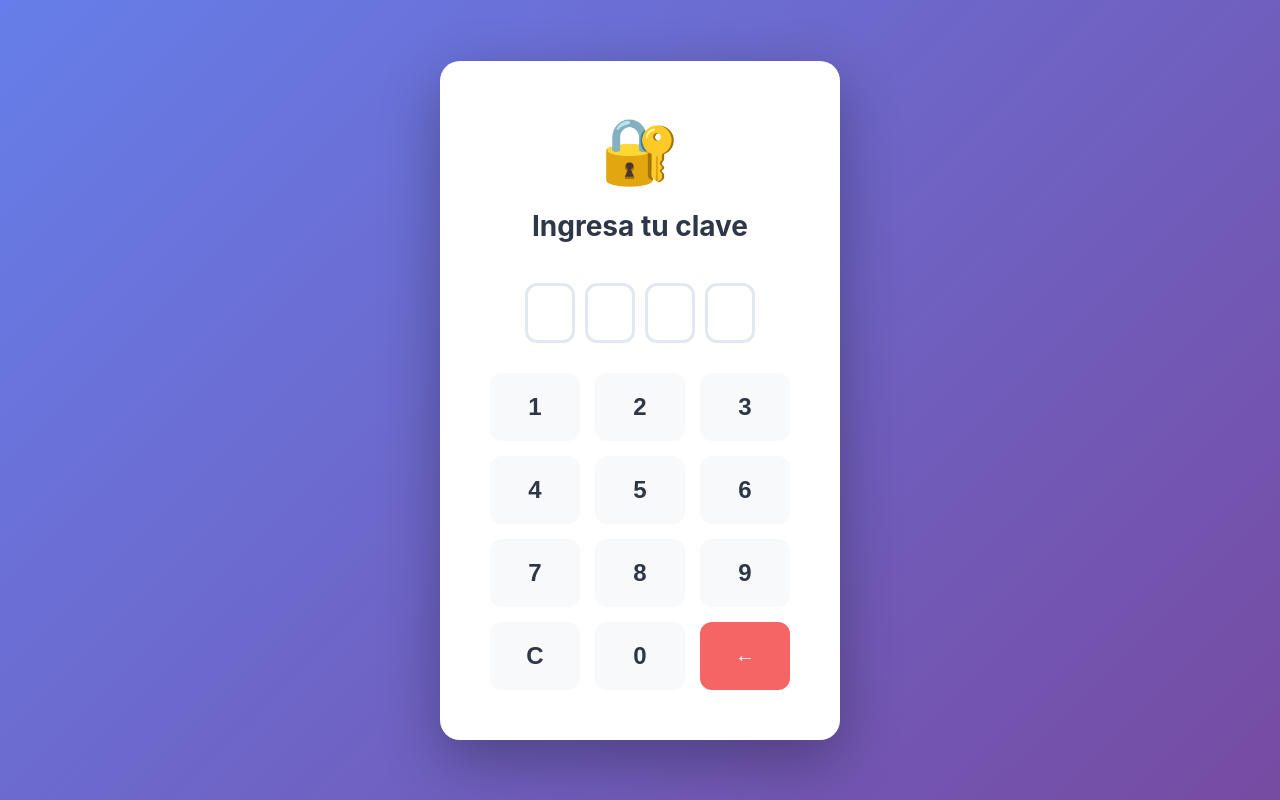
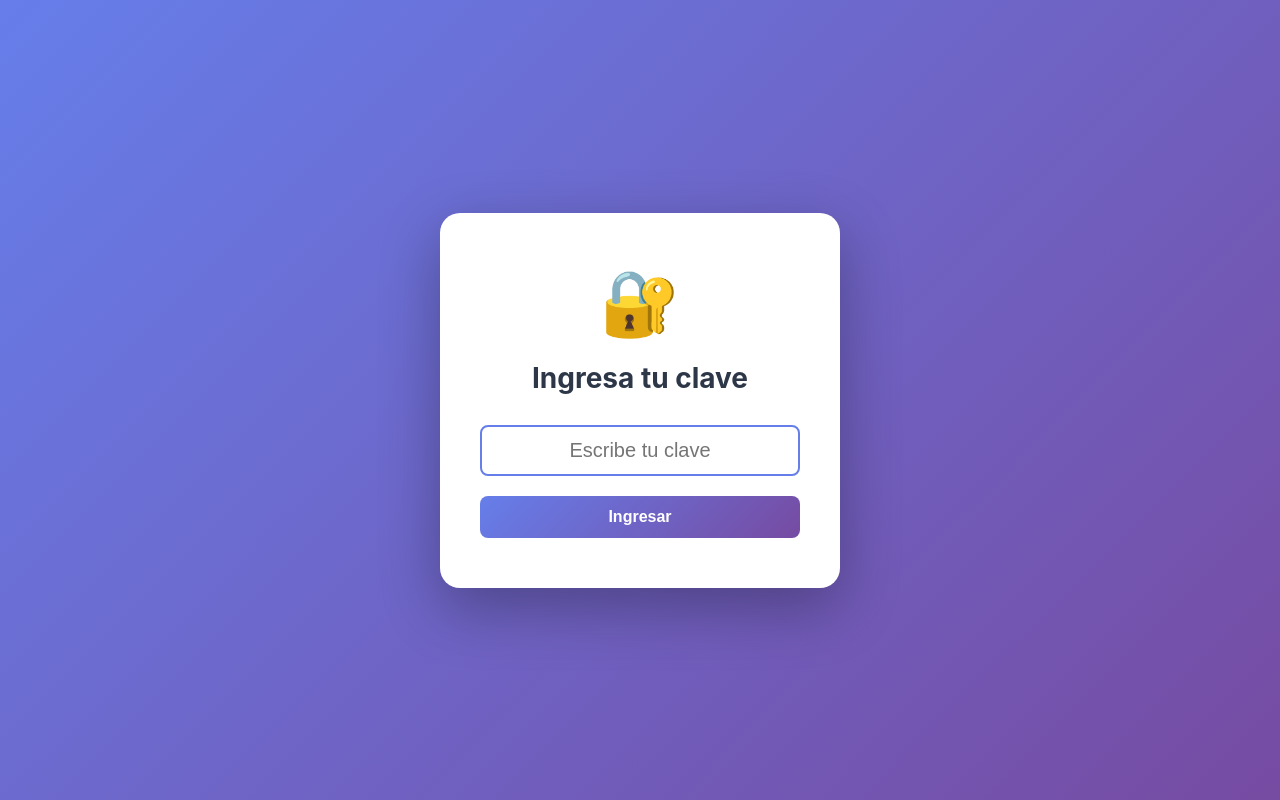
Before and after one commit to LuisDany04/simple-financial-tool, a plain HTML site: page index.html in a window 1280 px wide. Drawn offline with nearby package versions, Linux system fonts and the light colour scheme.

Commit message:
Removed pin and added ingresar button

```diff
--- a/index.html
+++ b/index.html
@@ -47,62 +47,8 @@
 
         .auth-box h1 {
             color: #2d3748;
-            margin-bottom: 40px;
+            margin-bottom: 30px;
             font-size: 28px;
-        }
-
-        .pin-input {
-            display: flex;
-            gap: 10px;
-            justify-content: center;
-            margin-bottom: 30px;
-        }
-
-        .pin-digit {
-            width: 50px;
-            height: 60px;
-            font-size: 32px;
-            text-align: center;
-            border: 3px solid #e2e8f0;
-            border-radius: 12px;
-            transition: all 0.3s;
-        }
-
-        .pin-digit:focus {
-            outline: none;
-            border-color: #667eea;
-            box-shadow: 0 0 0 3px rgba(102, 126, 234, 0.1);
-        }
-
-        .keypad {
-            display: grid;
-            grid-template-columns: repeat(3, 1fr);
-            gap: 15px;
-            max-width: 300px;
-            margin: 0 auto;
-        }
-
-        .key {
-            background: #f8f9fa;
-            border: none;
-            padding: 20px;
-            border-radius: 12px;
-            font-size: 24px;
-            font-weight: 600;
-            cursor: pointer;
-            transition: all 0.2s;
-            color: #2d3748;
-        }
-
-        .key:active {
-            transform: scale(0.95);
-            background: #e9ecef;
-        }
-
-        .key.delete {
-            background: #f56565;
-            color: white;
-            font-size: 20px;
         }
 
         .container {
@@ -484,12 +430,6 @@
             .auth-box {
                 padding: 40px 30px;
             }
-
-            .pin-digit {
-                width: 45px;
-                height: 55px;
-                font-size: 28px;
-            }
         }
     </style>
 </head>
@@ -500,26 +440,12 @@
             <div class="logo">🔐</div>
             <h1>Ingresa tu clave</h1>
             <div id="authError"></div>
-            <div class="pin-input">
-                <input type="password" class="pin-digit" maxlength="1" id="pin1" inputmode="numeric">
-                <input type="password" class="pin-digit" maxlength="1" id="pin2" inputmode="numeric">
-                <input type="password" class="pin-digit" maxlength="1" id="pin3" inputmode="numeric">
-                <input type="password" class="pin-digit" maxlength="1" id="pin4" inputmode="numeric">
-            </div>
-            <div class="keypad">
-                <button class="key" onclick="addDigit('1')">1</button>
-                <button class="key" onclick="addDigit('2')">2</button>
-                <button class="key" onclick="addDigit('3')">3</button>
-                <button class="key" onclick="addDigit('4')">4</button>
-                <button class="key" onclick="addDigit('5')">5</button>
-                <button class="key" onclick="addDigit('6')">6</button>
-                <button class="key" onclick="addDigit('7')">7</button>
-                <button class="key" onclick="addDigit('8')">8</button>
-                <button class="key" onclick="addDigit('9')">9</button>
-                <button class="key" onclick="clearPin()">C</button>
-                <button class="key" onclick="addDigit('0')">0</button>
-                <button class="key delete" onclick="deleteDigit()">←</button>
-            </div>
+            <form id="authForm">
+                <div class="form-group">
+                    <input type="password" id="passwordInput" placeholder="Escribe tu clave" autofocus required style="text-align: center; font-size: 20px;">
+                </div>
+                <button type="submit" id="loginBtn">Ingresar</button>
+            </form>
         </div>
     </div>
 
@@ -674,94 +600,44 @@
         // ============================================
         // ⚠️ CAMBIA ESTA CONTRASEÑA A LA QUE QUIERAS
         // ============================================
-        const MI_CLAVE = '3215';  // <-- Cámbiala aquí (puede ser números, letras, lo que sea)
+        const MI_CLAVE = '3215987';  // <-- Cámbiala aquí (puede ser números, letras, lo que sea)
 
         // ============================================
         // CONFIGURACIÓN DE SUPABASE
         // ============================================
-        const SUPABASE_URL = 'TU_SUPABASE_URL_AQUI';
-        const SUPABASE_KEY = 'TU_SUPABASE_ANON_KEY_AQUI';
-        const USER_ID = 'usuario-unico';  // ID fijo para tus datos
+        const SUPABASE_URL = 'https://arigopyvkmxxdaethtxc.supabase.co';
+        const SUPABASE_KEY = 'eyJhbGciOiJIUzI1NiIsInR5cCI6IkpXVCJ9.eyJpc3MiOiJzdXBhYmFzZSIsInJlZiI6ImFyaWdvcHl2a214eGRhZXRodHhjIiwicm9sZSI6ImFub24iLCJpYXQiOjE3NjEwODk2ODYsImV4cCI6MjA3NjY2NTY4Nn0._sOI8LD9WIs9nDsPvD3h6DLLlLEqkbtEXJtqQEKTKwo';
+        const USER_ID = 'Daniel';  // ID fijo para tus datos
 
         const supabase = window.supabase.createClient(SUPABASE_URL, SUPABASE_KEY);
 
         let isAuthenticated = false;
         let presupuestoActual = {};
         let gastosDelMes = [];
-        let currentPin = '';
-        let currentInput = 0;
 
         // ============================================
-        // AUTENTICACIÓN CON PIN
+        // AUTENTICACIÓN CON CONTRASEÑA
         // ============================================
-        function addDigit(digit) {
-            if (currentInput >= 4) return;
+        document.getElementById('authForm').addEventListener('submit', (e) => {
+            e.preventDefault();
 
-            currentPin += digit;
-            currentInput++;
+            const password = document.getElementById('passwordInput').value;
+            const errorDiv = document.getElementById('authError');
 
-            const input = document.getElementById(`pin${currentInput}`);
-            input.value = digit;
-
-            if (currentInput < 4) {
-                document.getElementById(`pin${currentInput + 1}`).focus();
-            } else {
-                checkPin();
-            }
-        }
-
-        function deleteDigit() {
-            if (currentInput === 0) return;
-
-            const input = document.getElementById(`pin${currentInput}`);
-            input.value = '';
-            currentPin = currentPin.slice(0, -1);
-            currentInput--;
-
-            if (currentInput > 0) {
-                document.getElementById(`pin${currentInput}`).focus();
-            }
-        }
-
-        function clearPin() {
-            currentPin = '';
-            currentInput = 0;
-            for (let i = 1; i <= 4; i++) {
-                document.getElementById(`pin${i}`).value = '';
-            }
-            document.getElementById('pin1').focus();
-            document.getElementById('authError').innerHTML = '';
-        }
-
-        function checkPin() {
-            if (currentPin === MI_CLAVE) {
+            if (password === MI_CLAVE) {
                 isAuthenticated = true;
                 localStorage.setItem('authenticated', 'true');
                 showApp();
                 loadData();
             } else {
-                document.getElementById('authError').innerHTML = '<div class="error">❌ Clave incorrecta</div>';
+                errorDiv.innerHTML = '<div class="error">❌ Clave incorrecta</div>';
+                document.getElementById('passwordInput').value = '';
+                document.getElementById('passwordInput').focus();
+
                 setTimeout(() => {
-                    clearPin();
-                }, 1000);
+                    errorDiv.innerHTML = '';
+                }, 2000);
             }
-        }
-
-        // Permitir escribir con teclado físico
-        document.querySelectorAll('.pin-digit').forEach((input, index) => {
-            input.addEventListener('input', (e) => {
-                const value = e.target.value;
-                if (value && /^\d$/.test(value)) {
-                    addDigit(value);
-                }
-            });
-
-            input.addEventListener('keydown', (e) => {
-                if (e.key === 'Backspace') {
-                    e.preventDefault();
-                    deleteDigit();
-                }
-            });
         });
 
         // ============================================
@@ -782,7 +658,7 @@
         function showAuth() {
             document.getElementById('authContainer').style.display = 'flex';
             document.getElementById('appContainer').style.display = 'none';
-            setTimeout(() => document.getElementById('pin1').focus(), 100);
+            setTimeout(() => document.getElementById('passwordInput').focus(), 100);
         }
 
         function showApp() {
@@ -793,7 +669,7 @@
         function logout() {
             isAuthenticated = false;
             localStorage.removeItem('authenticated');
-            clearPin();
+            document.getElementById('passwordInput').value = '';
             showAuth();
         }
 
```
Also changed, not shown: 1 other file.
